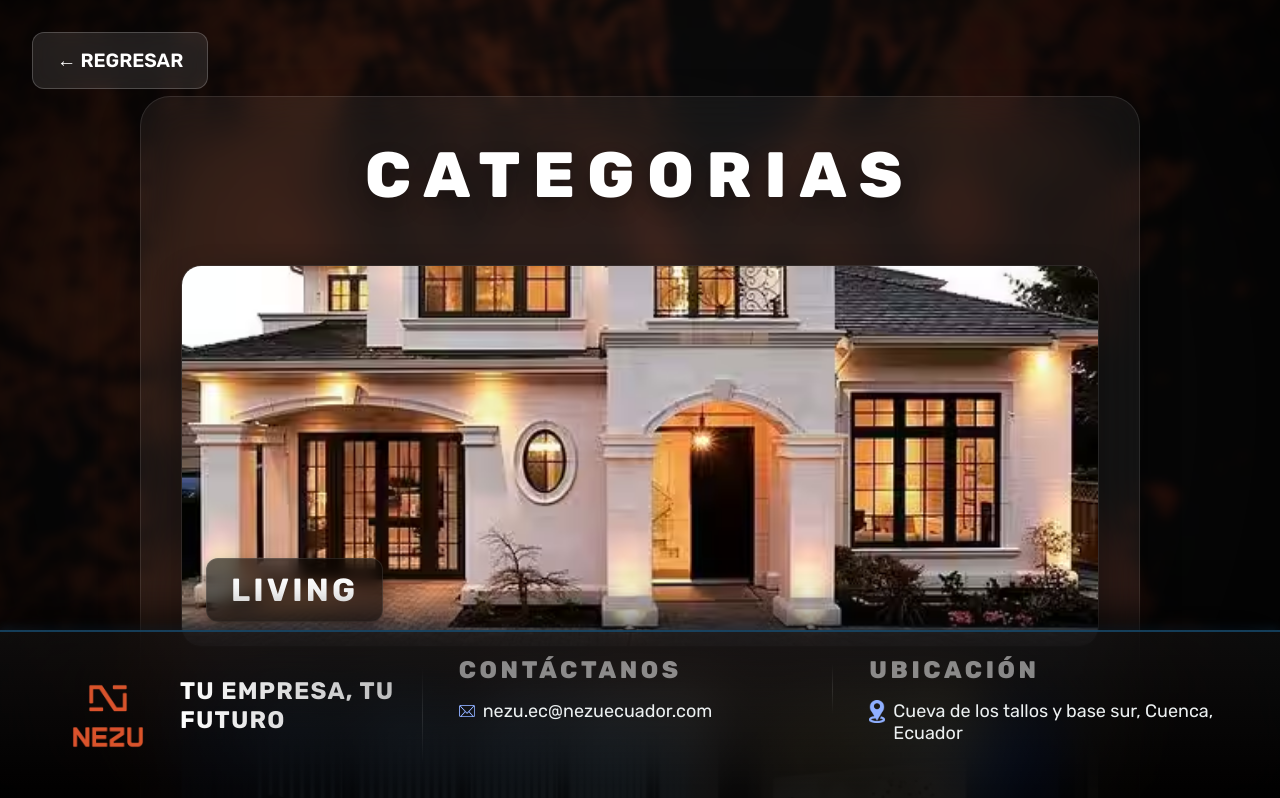
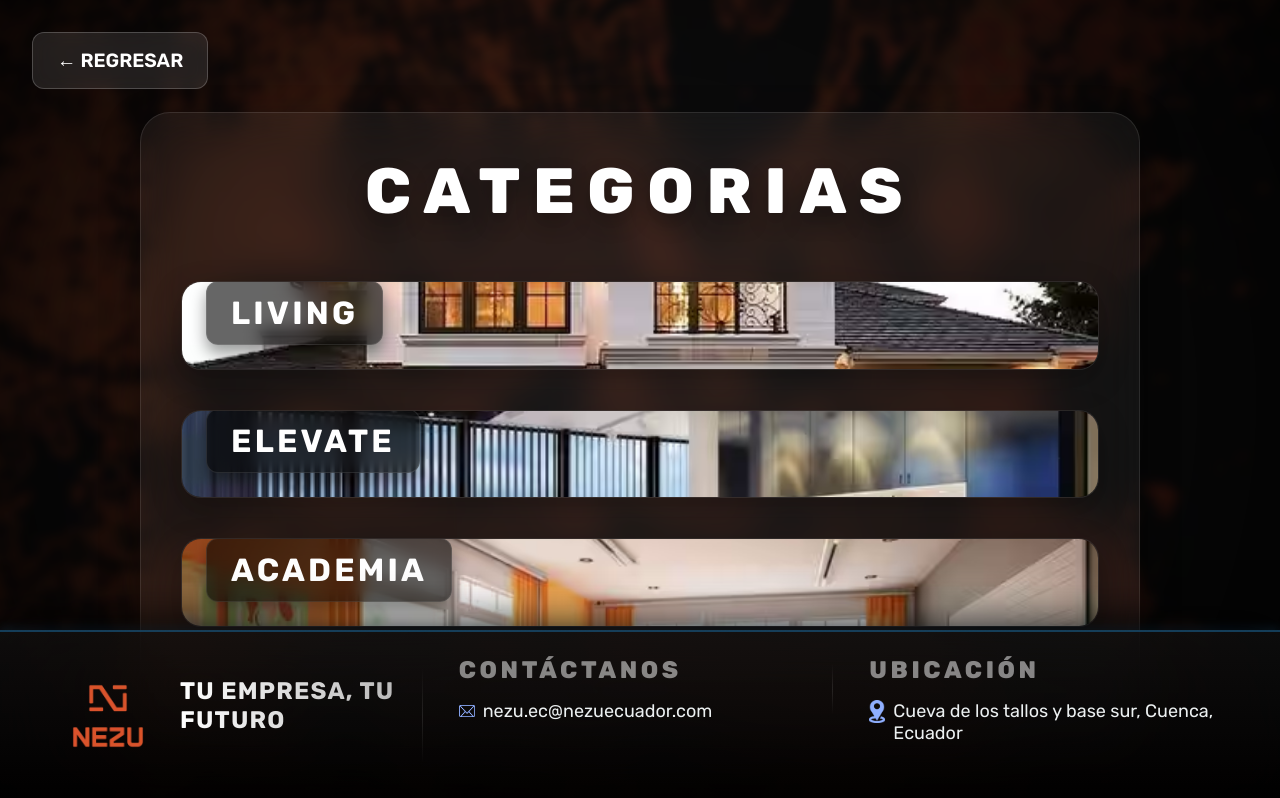
Before and after one commit to NezuSas/nezu-kiosk, a React (Vite) app: page /categories in a window 1280 px wide. Shown: the top 798 px of the page. Built offline with nearby package versions, Linux system fonts and the light colour scheme.

Commit message:
feat: vertical kiosk optimization (no-scroll mode)

```diff
--- a/src/components/layout/MainLayout/MainLayout.module.css
+++ b/src/components/layout/MainLayout/MainLayout.module.css
@@ -1,14 +1,17 @@
 .container {
     display: flex;
     flex-direction: column;
-    min-height: 100vh;
+    height: 100vh;
+    height: 100dvh;
+    overflow: hidden;
 }
 
 .content {
     flex: 1;
     display: flex;
     flex-direction: column;
-    padding-bottom: 120px; /* Space for the fixed footer */
+    overflow: hidden; /* Ensure content doesn't cause global scroll */
+    padding-bottom: 20px;
 }
 
 .footer {
--- a/src/pages/Cart/Cart.module.css
+++ b/src/pages/Cart/Cart.module.css
@@ -1,12 +1,13 @@
 .container {
     width: 100%;
-    min-height: 100vh;
-    padding: 6rem 2rem 2rem;
+    height: 100vh;
+    height: 100dvh;
+    padding: 7rem 2rem 2rem;
     display: flex;
     flex-direction: column;
     align-items: center;
     position: relative;
-    overflow-x: hidden;
+    overflow: hidden;
     background-color: #000;
 }
 
@@ -41,6 +42,7 @@
 .cartContainer {
     width: 95%;
     max-width: 1200px;
+    height: 100%;
     padding: 40px;
     background-color: rgba(255, 255, 255, 0.05);
     backdrop-filter: blur(25px);
@@ -53,7 +55,13 @@
     align-items: center;
     position: relative;
     z-index: 3;
+    overflow-y: auto;
+    padding-bottom: 50px;
     animation: fadeInScale 0.8s cubic-bezier(0.22, 1, 0.36, 1) forwards;
+}
+
+.cartContainer::-webkit-scrollbar {
+    display: none;
 }
 
 .title {
--- a/src/pages/Categories/Categories.module.css
+++ b/src/pages/Categories/Categories.module.css
@@ -1,7 +1,8 @@
 .container {
     width: 100%;
-    min-height: 100vh;
-    padding: 6rem 2rem 2rem; /* Adjusted for fixed back button */
+    height: 100vh;
+    height: 100dvh;
+    padding: 7rem 2rem 2rem;
     display: flex;
     flex-direction: column;
     align-items: center;
@@ -41,6 +42,7 @@
 .categoryContainer {
     width: 95%;
     max-width: 1000px;
+    height: 100%;
     padding: 40px;
     background-color: rgba(255, 255, 255, 0.05);
     backdrop-filter: blur(20px);
@@ -53,7 +55,13 @@
     align-items: center;
     position: relative;
     z-index: 3;
+    overflow-y: auto;
+    padding-bottom: 100px;
     animation: fadeInScale 0.8s cubic-bezier(0.22, 1, 0.36, 1) forwards;
+}
+
+.categoryContainer::-webkit-scrollbar {
+    display: none;
 }
 
 .title {
--- a/src/pages/Details/Details.module.css
+++ b/src/pages/Details/Details.module.css
@@ -1,8 +1,9 @@
 /* Contenedor principal */
 .container {
     width: 100%;
-    min-height: 100vh;
-    padding: 6rem 2rem 2rem;
+    height: 100vh;
+    height: 100dvh;
+    padding: 7rem 2rem 2rem;
     display: flex;
     flex-direction: column;
     align-items: center;
@@ -42,6 +43,7 @@
 .detailContainer {
     width: 95%;
     max-width: 1100px;
+    height: 100%;
     padding: 50px;
     background-color: rgba(255, 255, 255, 0.05);
     backdrop-filter: blur(30px);
@@ -54,7 +56,13 @@
     align-items: center;
     position: relative;
     z-index: 3;
+    overflow-y: auto;
+    padding-bottom: 200px;
     animation: fadeInSlide 0.8s cubic-bezier(0.22, 1, 0.36, 1) forwards;
+}
+
+.detailContainer::-webkit-scrollbar {
+    display: none;
 }
 
 /* Título principal */
--- a/src/pages/Home/Home.module.css
+++ b/src/pages/Home/Home.module.css
@@ -3,8 +3,9 @@
     flex-direction: column;
     align-items: center;
     justify-content: center;
-    min-height: 100vh;
-    padding: 1rem;
+    height: 100vh;
+    height: 100dvh;
+    padding: 2rem;
     position: relative;
     overflow: hidden;
     background-color: #000;
--- a/src/pages/SubCategories/SubCategories.module.css
+++ b/src/pages/SubCategories/SubCategories.module.css
@@ -1,7 +1,8 @@
 .container {
   width: 100%;
-  min-height: 100vh;
-  padding: 6rem 2rem 2rem; /* Adjusted for fixed back button */
+  height: 100vh;
+  height: 100dvh;
+  padding: 7rem 2rem 2rem;
   display: flex;
   flex-direction: column;
   align-items: center;
@@ -41,6 +42,7 @@
 .subCategoryContainer {
   width: 95%;
   max-width: 1100px;
+  height: 100%;
   padding: 40px;
   background-color: rgba(255, 255, 255, 0.05);
   backdrop-filter: blur(25px);
@@ -53,7 +55,13 @@
   align-items: center;
   position: relative;
   z-index: 3;
+  overflow-y: auto;
+  padding-bottom: 100px;
   animation: fadeInProps 0.8s cubic-bezier(0.22, 1, 0.36, 1) forwards;
+}
+
+.subCategoryContainer::-webkit-scrollbar {
+  display: none;
 }
 
 .title {
--- a/src/styles/global.css
+++ b/src/styles/global.css
@@ -5,7 +5,10 @@
     font-family: 'Rubik-Variable', sans-serif;
 }
 
-body {
+html, body {
+    height: 100vh;
+    height: 100dvh;
+    overflow: hidden;
     font-family: 'Rubik-Variable', sans-serif;
     -webkit-font-smoothing: antialiased;
     -moz-osx-font-smoothing: grayscale;
@@ -13,4 +16,5 @@ body {
 
 #root {
     height: 100vh;
+    height: 100dvh;
 }
```
